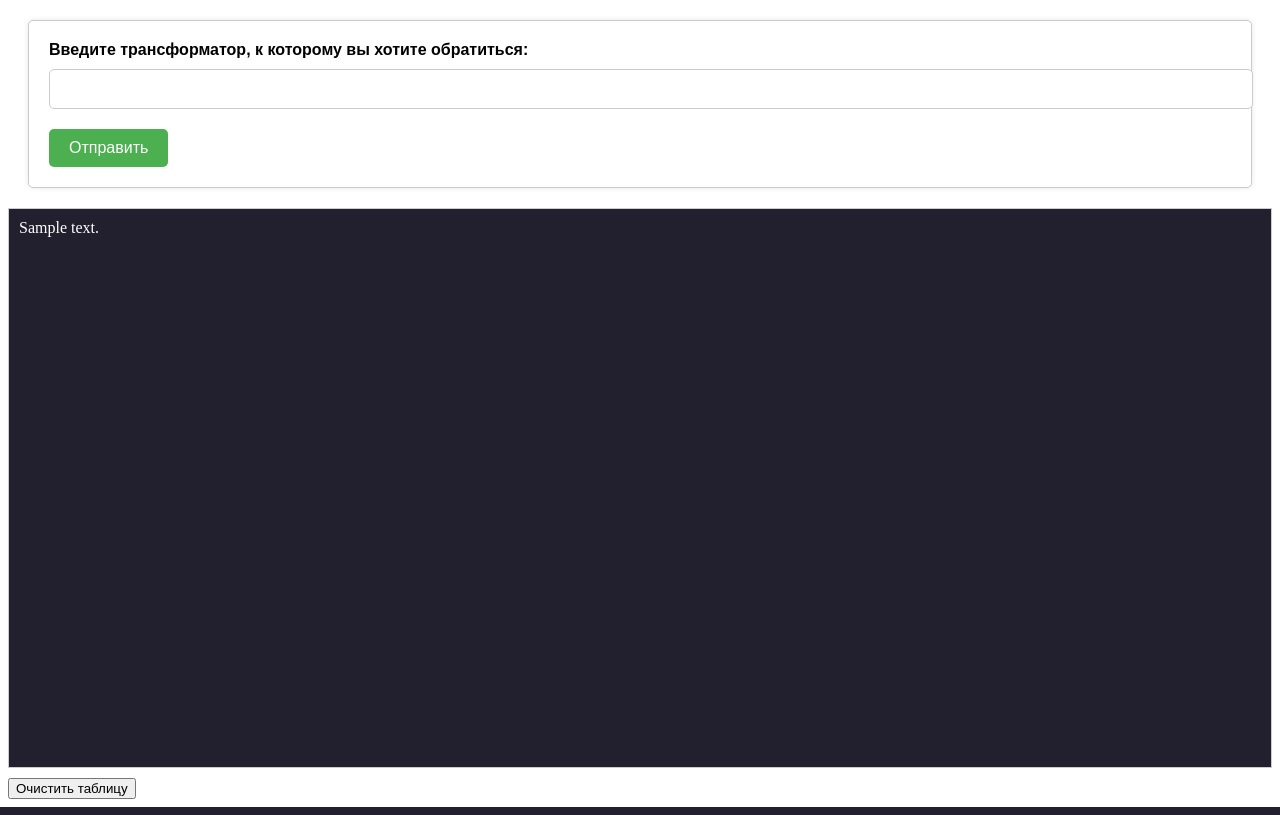
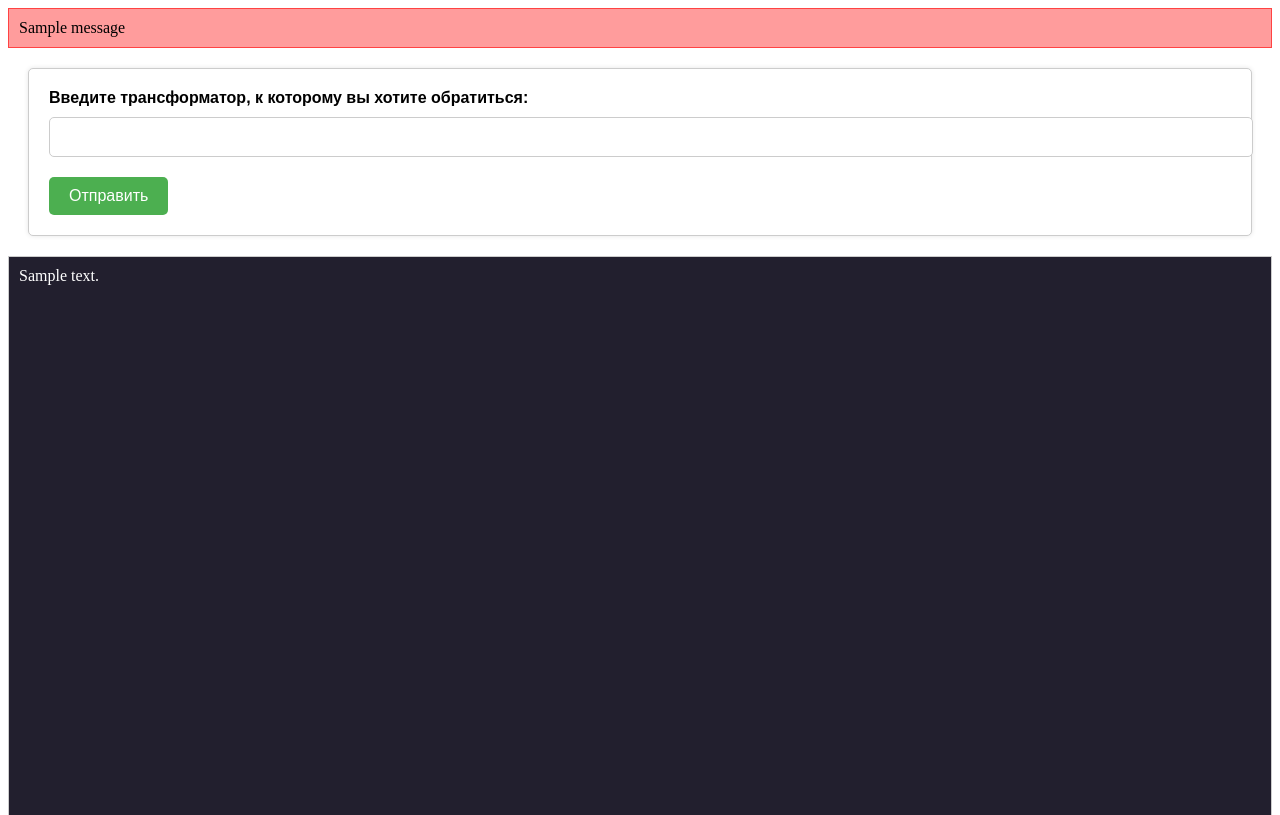
Before and after one commit to theycomeunstuck/top_five_draznilok_name_egor, a Flask app: template templates/static/html/homepage.html in a window 1280 px wide. Shown: the top 815 px of the page. Run offline with Flask 3, Linux system fonts and the light colour scheme; the template is opened without the code that fills it: most values are stand-ins (such as "Sample title", 1, 10 or a date in 2020); one stand-in notice (Sample message) is shown.

Commit message:
Обновлён. Добавлен div для flask flash

```diff
--- a/templates/static/html/homepage.html
+++ b/templates/static/html/homepage.html
@@ -7,6 +7,9 @@
     <link rel="icon" type="image/x-icon" href="templates/static/images/favicon.ico">
   </head>
   <body>
+  {% for msg in get_flashed_messages(False) %}
+  <div class="flash">{{msg}}</div>
+  {% endfor %}
     <form id="my-form" method="POST" >
       <label for="text-input">Введите трансформатор, к которому вы хотите обратиться:</label>
       <input type="text" id="text-input" name="text-input" required >
```
